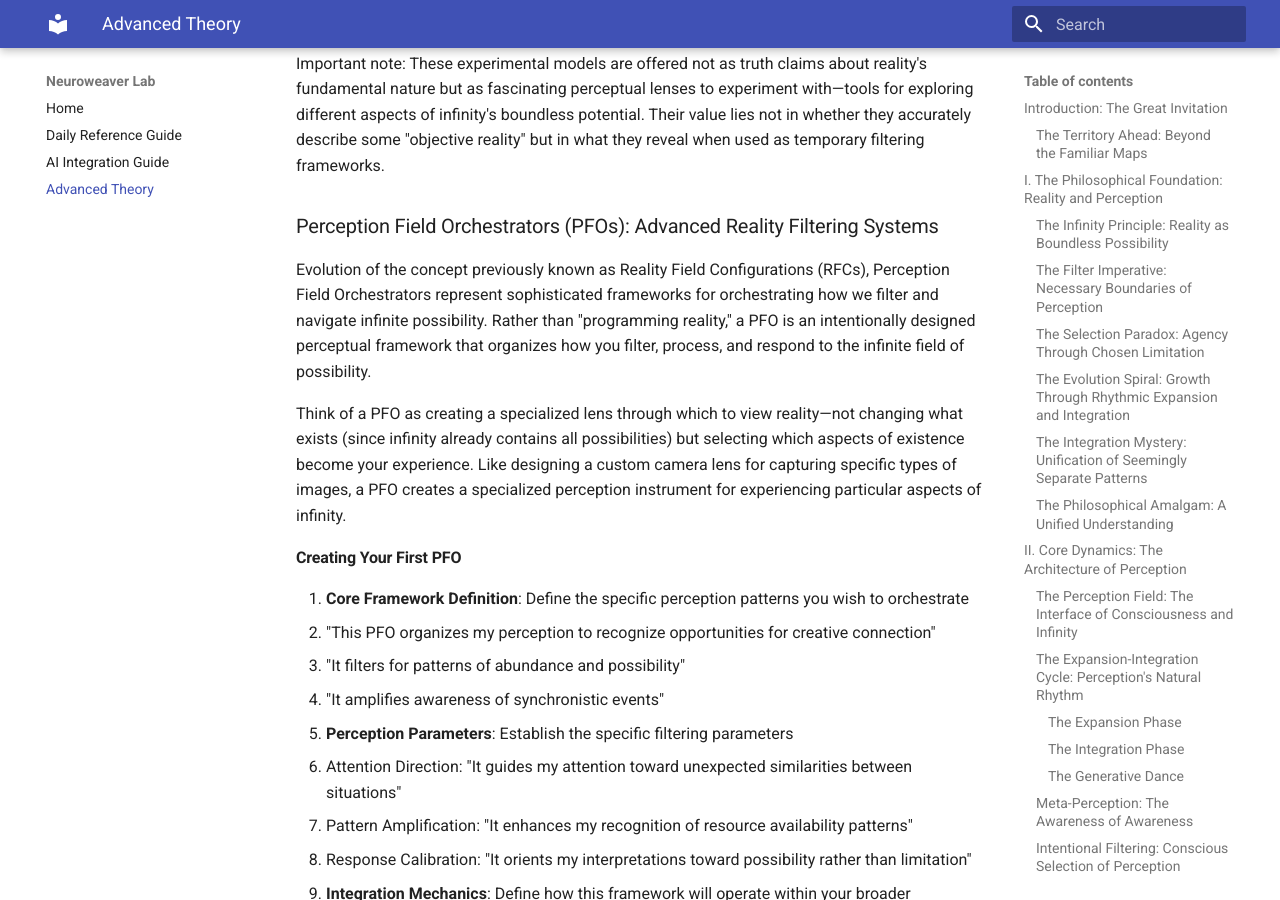
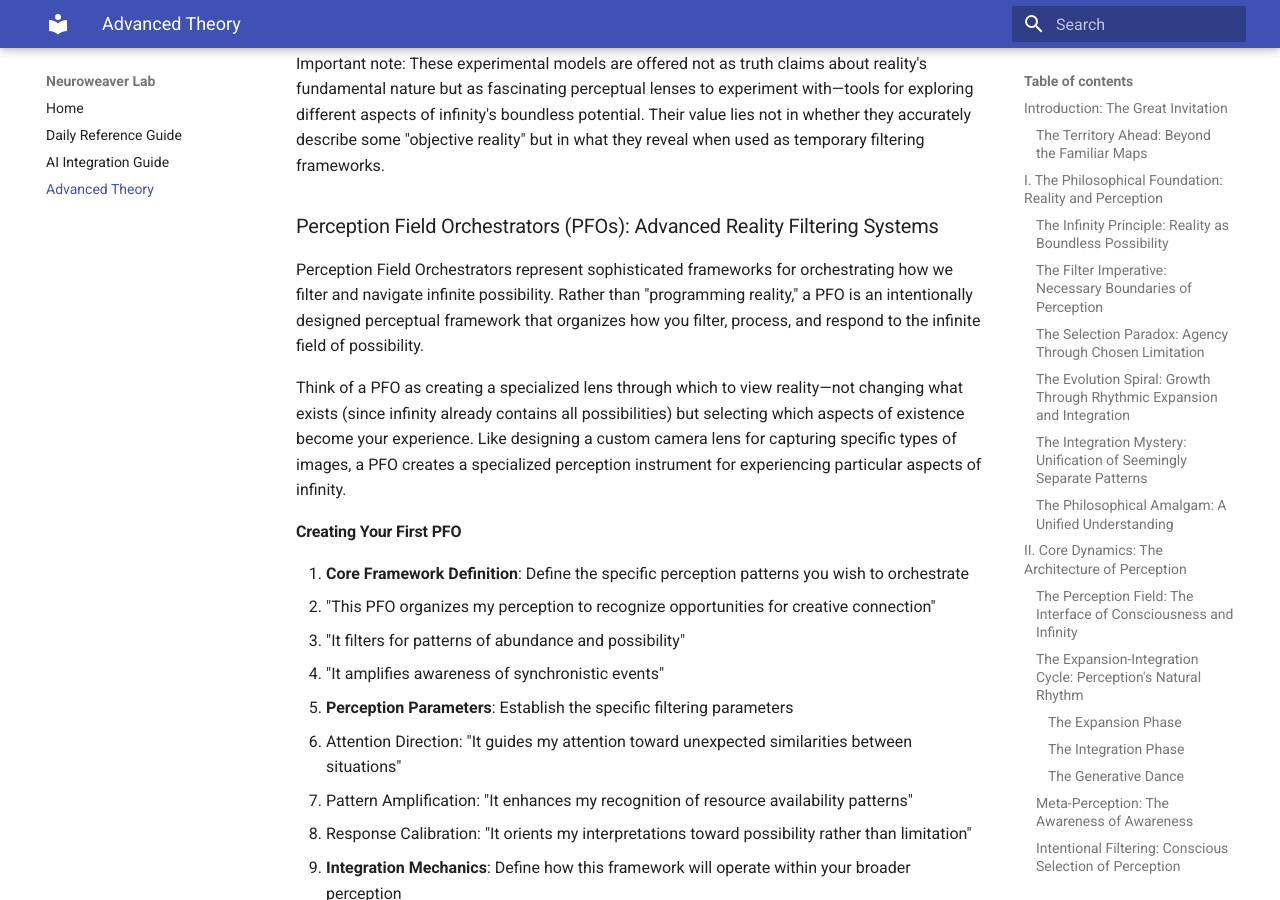
Before and after one commit to phillipclapham/neuroweaver, an MkDocs documentation site: the page built from docs/Advanced_Theory.md, in a window 1280 px wide and 900 px high, scrolled down 16497 px. Built offline with MkDocs 1.6.1 and Material for MkDocs 9.7.7, drawn with Linux system fonts in a browser that asks for light colours; some of the changed text lies outside the part shown.

Commit message:
book refinements

```diff
--- a/docs/Advanced_Theory.md
+++ b/docs/Advanced_Theory.md
@@ -399,7 +399,7 @@ Important note: These experimental models are offered not as truth claims about
 
 ### Perception Field Orchestrators (PFOs): Advanced Reality Filtering Systems
 
-Evolution of the concept previously known as Reality Field Configurations (RFCs), Perception Field Orchestrators represent sophisticated frameworks for orchestrating how we filter and navigate infinite possibility. Rather than "programming reality," a PFO is an intentionally designed perceptual framework that organizes how you filter, process, and respond to the infinite field of possibility.
+Perception Field Orchestrators represent sophisticated frameworks for orchestrating how we filter and navigate infinite possibility. Rather than "programming reality," a PFO is an intentionally designed perceptual framework that organizes how you filter, process, and respond to the infinite field of possibility.
 
 Think of a PFO as creating a specialized lens through which to view reality—not changing what exists (since infinity already contains all possibilities) but selecting which aspects of existence become your experience. Like designing a custom camera lens for capturing specific types of images, a PFO creates a specialized perception instrument for experiencing particular aspects of infinity.
 
@@ -450,7 +450,7 @@ These PFOs mirror both sophisticated algorithm design in computer science and co
 
 ### Perception Agents: Your Specialized Awareness Team
 
-Evolution of the concept previously known as Autonomous Reality Subroutines (ARSs), Perception Agents represent differentiated aspects of your own consciousness that you can task with specific filtering and processing functions. Rather than external entities, these are specialized "sub-routines" within your awareness—like having dedicated specialists on your perception team.
+Perception Agents represent differentiated aspects of your own consciousness that you can task with specific filtering and processing functions. Rather than external entities, these are specialized "sub-routines" within your awareness—like having dedicated specialists on your perception team.
 
 Think of Perception Agents as creating focused aspects of your awareness designed for specific functions—not separate beings but specialized facets of your own intelligence, like departments within a corporation that handle particular responsibilities.
 
```
Also changed, not shown: site/Advanced_Theory/index.html, site/search/search_index.json.
